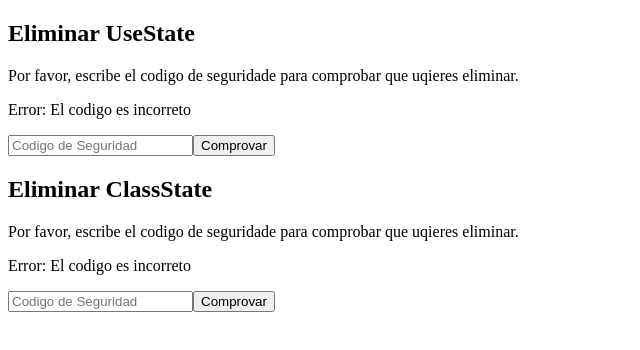
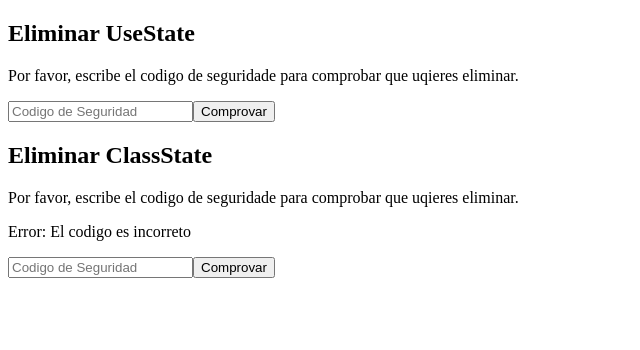
Before and after one commit to emanueldjn/react-gerenciamento-estado, a React (Vite) app: page / in a window 1280 px wide. Shown: the top 350 px of the page, without its empty margins (0-640 px from the left). Built offline with nearby package versions, Linux system fonts and the light colour scheme.

Commit message:
Diferencias entre estados simples y compuestos en React

```diff
--- a/src/UseState.jsx
+++ b/src/UseState.jsx
@@ -1,9 +1,14 @@
 import React from 'react'
+
+const SECURITY_CODE = 'paradigma';
 
 const UseState = ({ name }) => {
 
-    const [error, setError] = React.useState(true);
-    const [loading, setLoading] = React.useState(false) // novo estado chamado Loading
+    const [value, setValue] = React.useState('');
+    const [error, setError] = React.useState(false);
+    const [loading, setLoading] = React.useState(false); // novo estado chamado Loading
+
+    console.log(value)
 
     // efectos
     React.useEffect(() => {
@@ -14,14 +19,17 @@
             setTimeout(() => {
                 console.log("validação")
 
-                setLoading(false);
+                if (value === SECURITY_CODE) {
+                    setLoading(false);
+                } else {
+                    setError(true);
+                    setLoading(false);
+                }
+
 
                 console.log("terminando validação")
             }, 3000)
         }
-
-
-
         console.log("terminando")
     }, [loading]);
 
@@ -39,7 +47,14 @@
                 <p>Cargando...</p>
             )}
 
-            <input placeholder="Codigo de Seguridad" />
+            <input
+
+                placeholder="Codigo de Seguridad"
+                value={value}
+                onChange={(event) => {
+                    setValue(event.target.value)
+                }}
+            />
             <button onClick={() => setLoading(true)} >Comprovar</button>
         </div>
     )
```
